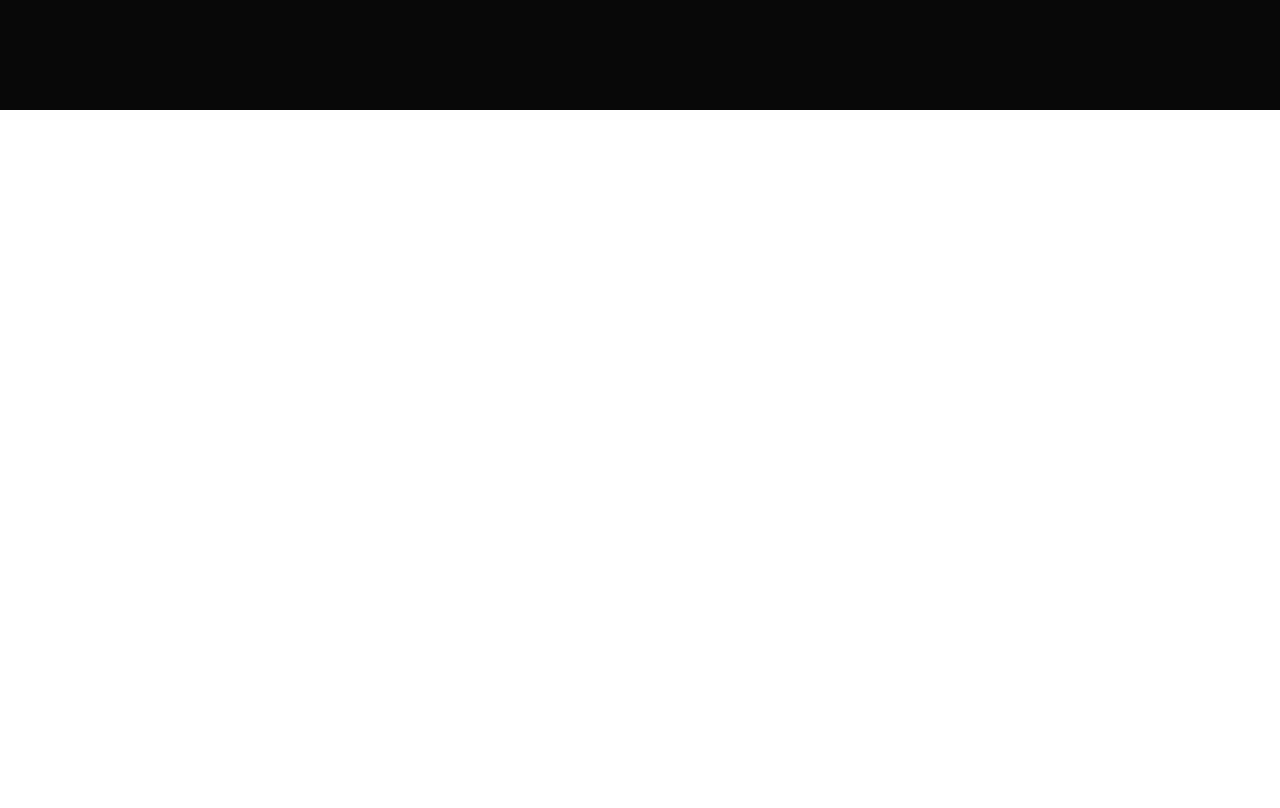
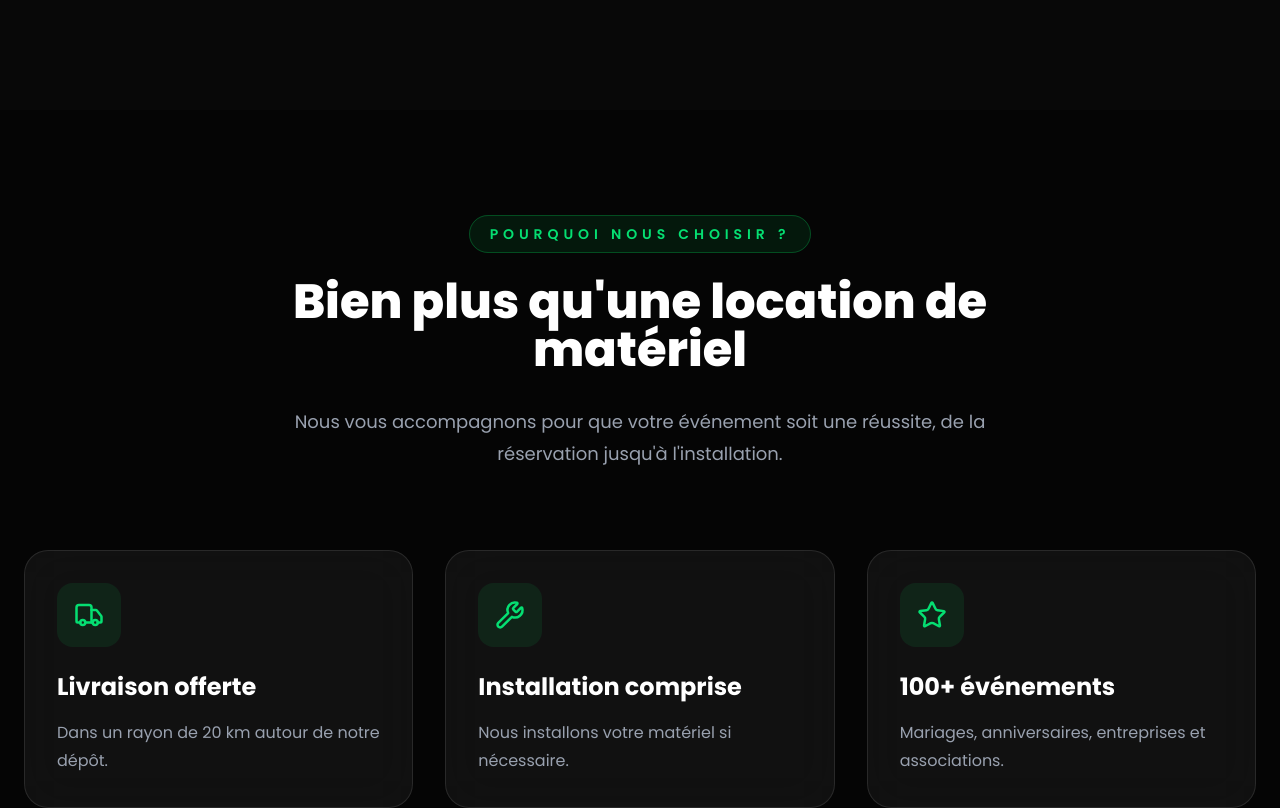
Before and after one commit to Seb050721/eventslocation, a Next.js app: page / in a window 1280 px wide. Shown: the part 4779-5587 px from the top of the page. Before the commit the page ends 4889 px from the top, so only its background shows below. Built offline with nearby package versions, Linux system fonts and the light colour scheme.

Commit message:
Fiw WhyChooseUs

```diff
--- a/app/page.tsx
+++ b/app/page.tsx
@@ -3,8 +3,7 @@
 import Stats from "@/components/Stats";
 import Services from "@/components/Services";
 import Gallery from "@/components/Gallery";
-import { GalleryVerticalIcon } from "lucide-react";
-//import WhyChooseUs from "@/components/WhyChooseUs";
+import WhyChooseUs from "@/components/WhyChooseUs";
 //import EventTypes from "@/components/EventTypes";
 //import Packs from "@/components/Packs";
 //import QuoteForm from "@/components/QuoteForm";
@@ -24,6 +23,8 @@
 
       <Gallery />
 
+      <WhyChooseUs />
+
 
 
 
```
